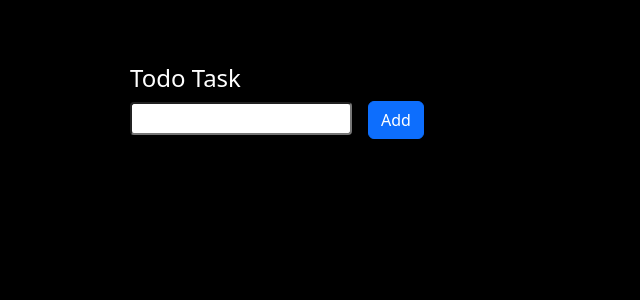
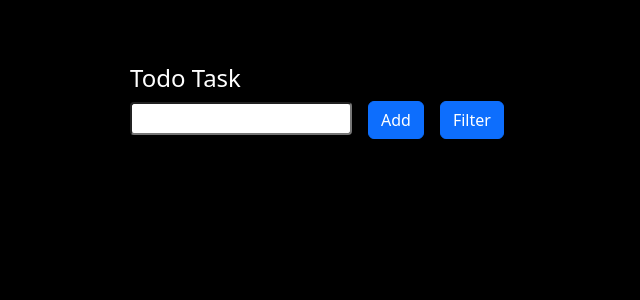
Before and after one commit to rtsdeveloper/react-assignment, a React (Vite) app: page / in a window 1280 px wide. Shown: the top 300 px of the page, without its empty margins (0-640 px from the left). Built offline with nearby package versions, Linux system fonts and the light colour scheme.

Commit message:
new version

```diff
--- a/src/App.jsx
+++ b/src/App.jsx
@@ -1,7 +1,8 @@
 import React, { useState } from "react";
-import InputAdd from "./InputAdd";
+import InputSave from "./InputSave";
 import InputShow from "./InputShow";
 import Result from "./Result";
+import InputFilter from "./InputFilter";
 
 const App = () => {
 
@@ -10,18 +11,23 @@ const App = () => {
     const [edit, setEdit] = useState(null);
 
     return (
-        <form action="#" className="p-5">
+        <div action="#" className="p-5">
             <h4>Todo Task</h4>
-            <label>
-                <InputAdd data={data} setData={setData} record={record} setRecord={setRecord} />
-            </label>
-            <label className="ms-3" >
-                <InputShow data={data} setData={setData} record={record} setRecord={setRecord} />
-            </label>
             <div>
-                <Result data={data} setData={setData} edit={edit} setEdit={setEdit} record={record} setRecord={setRecord} />
+                <label>
+                    <InputSave data={data} setData={setData} record={record} setRecord={setRecord} />
+                </label>
+                <label className="ms-3" >
+                    <InputShow data={data} setData={setData} record={record} setRecord={setRecord} />
+                </label>
+                <label className="ms-3" >
+                    <InputFilter data={data} setData={setData} record={record} setRecord={setRecord} />
+                </label>
             </div>
-        </form>
+            <div>
+                <Result edit={edit} setEdit={setEdit} record={record} setRecord={setRecord} />
+            </div>
+        </div>
     );
 };
 
--- /dev/null
+++ b/src/InputFilter.jsx
@@ -0,0 +1,25 @@
+import React, { useState } from "react";
+
+const InputFilter = ({ record}) => {
+    const [filterdata, setFilterdata] = useState([])
+
+    const handleFilter = () => {
+        // const filteredRecords = record.filter(data =>
+        //     filterdata.name.toLowerCase().includes(filterdata.name.toLowerCase())
+        // );
+        // console.log(filteredRecords);
+    };
+
+    return (
+        <>
+            <input
+                type="button"
+                value="Filter"
+                onClick={handleFilter}
+                className="btn btn-primary"
+            />
+        </>
+    );
+};
+
+export default InputFilter;
--- a/src/InputShow.jsx
+++ b/src/InputShow.jsx
@@ -1,10 +1,10 @@
-import React, { useState } from "react";
+import React from "react";
 
 const InputShow = ({data, setData, record, setRecord}) => {
 
     const handleClick = (e) => {
         e.preventDefault();
-        if (data.name === "") {
+        if (data.name.trim() === "") {
             alert("Kindly Fill Task in it.");
         } else {
             let rcds = [...record, { ...data }];
```
Also changed, not shown: src/InputSave.jsx (renamed from src/InputAdd.jsx, +4 -3 lines).
